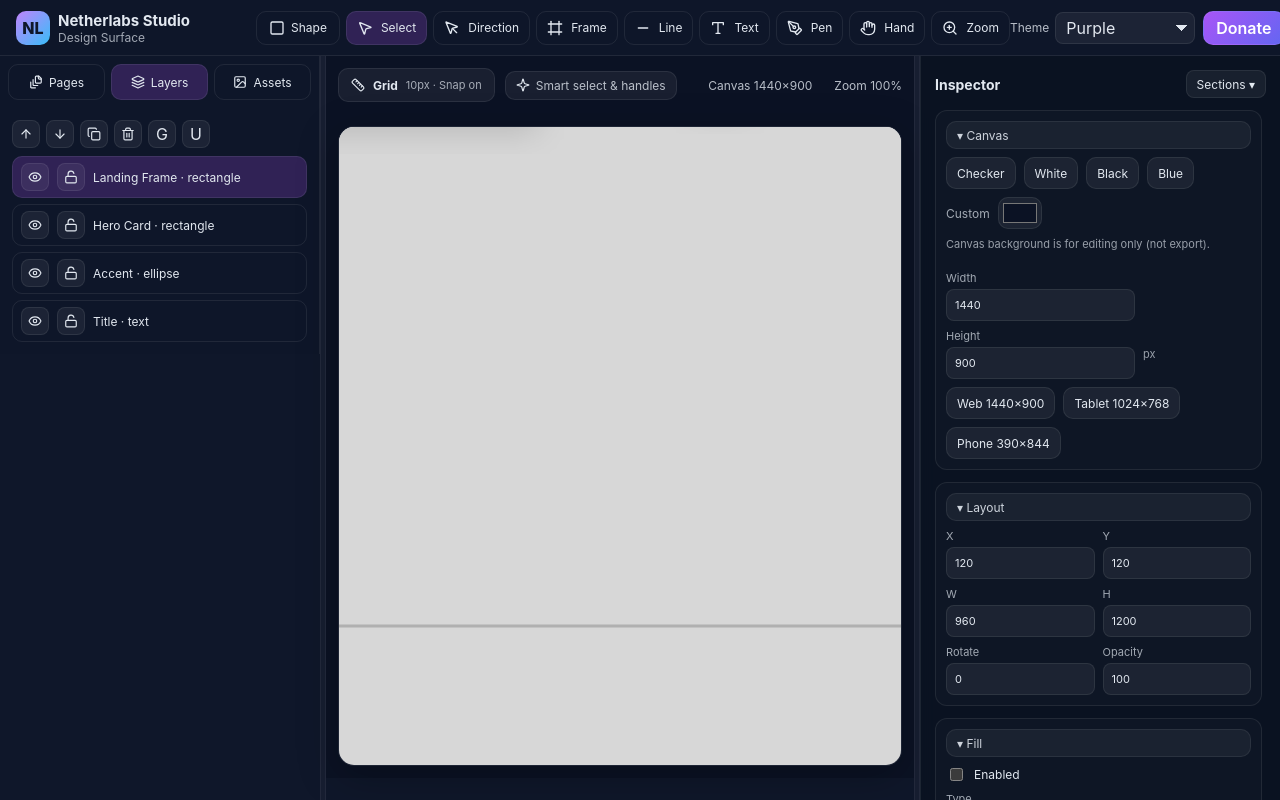
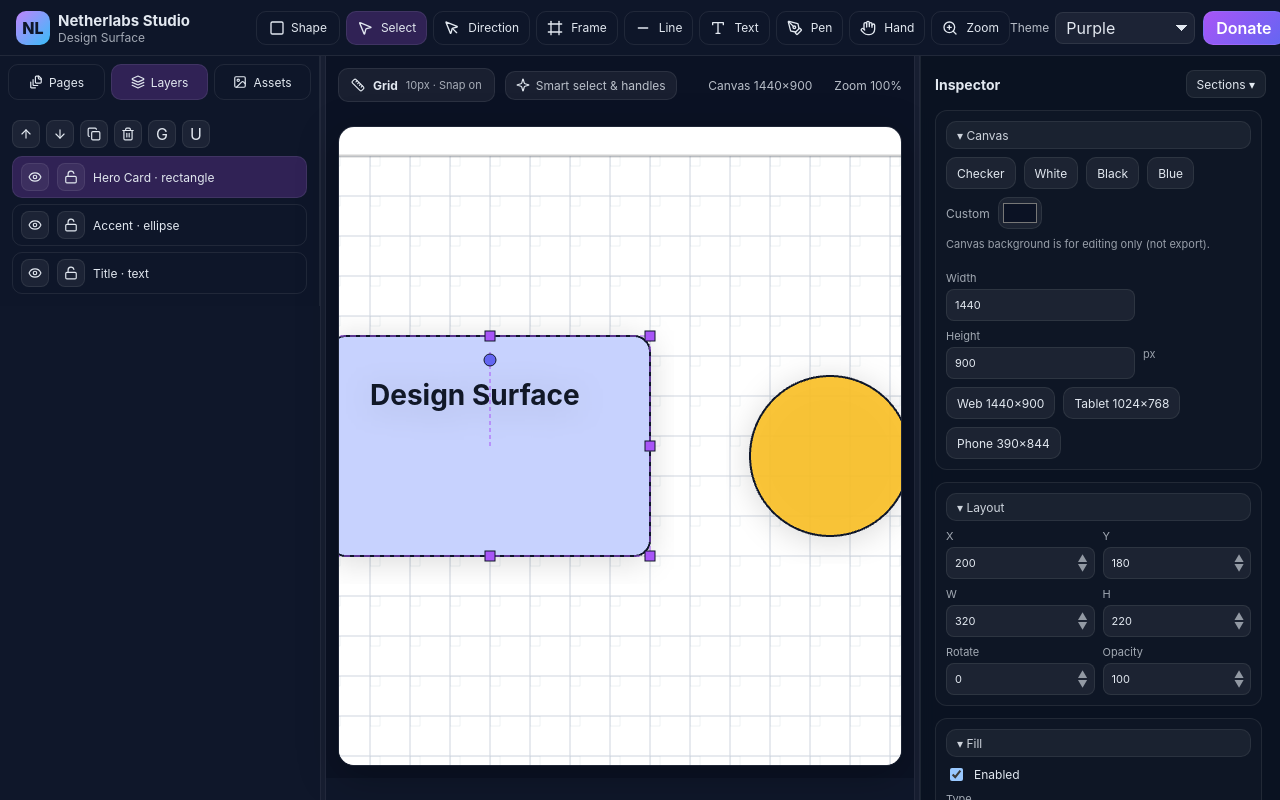
Before and after one commit to socrspy2/netherlabs-studio, a React (Vite) app: page / in a window 1280 px wide. Shown: the top 800 px of the page. Built offline with nearby package versions, Linux system fonts and the light colour scheme.

Commit message:
Added Grid, Value Slider etc
Added a nice grid, Value slider for all numeric values inside inspector. Rotation is stored in matrix and rotates around its centre anchor.

```diff
--- a/src/editor/canvas/CanvasViewport.tsx
+++ b/src/editor/canvas/CanvasViewport.tsx
@@ -31,6 +31,7 @@ export function CanvasViewport() {
   const [gridMenuOpen, setGridMenuOpen] = useState(false);
   const gridButtonRef = useRef<HTMLButtonElement | null>(null);
   const gridMenuRef = useRef<HTMLDivElement | null>(null);
+  const [alignGuides, setAlignGuides] = useState<{ v?: number; h?: number }>({});
   const [marquee, setMarquee] = useState<Marquee | null>(null);
   const [activeShape, setActiveShape] = useState<Shape | null>(null);
   const [penDraft, setPenDraft] = useState<{ points: PathShape["points"] } | null>(null);
@@ -102,8 +103,9 @@ export function CanvasViewport() {
   const selectionBounds = useMemo(() => {
     if (!selectedShapes.length) return null;
     const allCorners: { x: number; y: number }[] = [];
+    const primaryCorners = shapeWorldCorners(selectedShapes[0]);
     selectedShapes.forEach((s) => {
-      const corners = shapeWorldBounds(s);
+      const corners = shapeWorldCorners(s);
       allCorners.push(...corners);
     });
     if (!allCorners.length) return null;
@@ -113,8 +115,33 @@ export function CanvasViewport() {
     const minY = Math.min(...ys);
     const maxX = Math.max(...xs);
     const maxY = Math.max(...ys);
-    return { x: minX, y: minY, width: maxX - minX, height: maxY - minY, rotation: selectedShapes[0]?.rotation ?? 0 };
+    const rotation =
+      selectedShapes.length === 1 && primaryCorners.length >= 2
+        ? (Math.atan2(primaryCorners[1].y - primaryCorners[0].y, primaryCorners[1].x - primaryCorners[0].x) * 180) / Math.PI
+        : 0;
+    return {
+      x: minX,
+      y: minY,
+      width: maxX - minX,
+      height: maxY - minY,
+      rotation,
+      corners: selectedShapes.length === 1 ? primaryCorners : [
+        { x: minX, y: minY },
+        { x: maxX, y: minY },
+        { x: maxX, y: maxY },
+        { x: minX, y: maxY },
+      ],
+    };
   }, [selectedShapes]);
+
+  const rotatePivot = useMemo(() => {
+    if (!selectedShapes.length) return null;
+    if (selectedShapes.length === 1) {
+      return shapeWorldCenter(selectedShapes[0]);
+    }
+    if (!selectionBounds) return null;
+    return { x: selectionBounds.x + selectionBounds.width / 2, y: selectionBounds.y + selectionBounds.height / 2 };
+  }, [selectedShapes, selectionBounds]);
 
   useEffect(() => {
     if (!selectedPath) {
@@ -247,15 +274,13 @@ export function CanvasViewport() {
         y: viewCenter.y - contentCenter.y * doc.viewport.zoom,
       },
     });
-  }, [doc.canvasSize?.height, doc.canvasSize?.width, doc.layers, doc.viewport.zoom, updateViewport]);
-
+  }, [doc.canvasSize, doc.layers, doc.viewport.zoom, updateViewport]);
+
+  const didInitialCenter = useRef(false);
   useEffect(() => {
+    if (didInitialCenter.current) return;
     recenterViewport();
-  }, [recenterViewport]);
-
-  // force recenter on mount/rehydrate to avoid lost canvas
-  useEffect(() => {
-    recenterViewport();
+    didInitialCenter.current = true;
   }, [recenterViewport]);
 
   const handlePointerDown = (e: React.PointerEvent) => {
@@ -265,8 +290,9 @@ export function CanvasViewport() {
     const world = snapper.snapPoint(worldRaw, { altPressed: e.altKey });
     const hitWorld = worldRaw;
     startPoint.current = world;
-
-    const isPan = doc.tool === "hand";
+    setAlignGuides({});
+
+    const isPan = doc.tool === "hand" || e.button === 1;
     if (isPan) {
       (e.currentTarget as HTMLDivElement).setPointerCapture(e.pointerId);
       setDragMode("pan");
@@ -664,14 +690,40 @@ export function CanvasViewport() {
     }
 
     if (dragMode === "move") {
-      const totalDx = world.x - startPoint.current.x;
-      const totalDy = world.y - startPoint.current.y;
+      const totalDxRaw = world.x - startPoint.current.x;
+      const totalDyRaw = world.y - startPoint.current.y;
+      const startBounds = dragSnapshot.current.bounds;
+      let snapDx = totalDxRaw;
+      let snapDy = totalDyRaw;
+
+      // center-align helpers against canvas center
+      if (startBounds) {
+        const canvasCenter = { x: canvasSize.width / 2, y: canvasSize.height / 2 };
+        const nextCenter = {
+          x: startBounds.x + startBounds.width / 2 + snapDx,
+          y: startBounds.y + startBounds.height / 2 + snapDy,
+        };
+        const threshold = 6 / doc.viewport.zoom;
+        const vDelta = canvasCenter.x - nextCenter.x;
+        const hDelta = canvasCenter.y - nextCenter.y;
+        const nextGuides: { v?: number; h?: number } = {};
+        if (Math.abs(vDelta) <= threshold) {
+          snapDx += vDelta;
+          nextGuides.v = canvasCenter.x;
+        }
+        if (Math.abs(hDelta) <= threshold) {
+          snapDy += hDelta;
+          nextGuides.h = canvasCenter.y;
+        }
+        setAlignGuides(nextGuides);
+      }
+
       applyShapePatches(
         dragSnapshot.current.shapes.map((s) => ({
           id: s.id,
           changes: {
-            x: snapper.snapValue(s.x + totalDx, { altPressed: e.altKey }),
-            y: snapper.snapValue(s.y + totalDy, { altPressed: e.altKey }),
+            x: snapper.snapValue(s.x + snapDx, { altPressed: e.altKey }),
+            y: snapper.snapValue(s.y + snapDy, { altPressed: e.altKey }),
           },
         })),
         false
@@ -734,21 +786,20 @@ export function CanvasViewport() {
     if (dragMode === "rotate" && rotateCenter.current) {
       const center = rotateCenter.current;
       const angle = (Math.atan2(world.y - center.y, world.x - center.x) * 180) / Math.PI;
-      const delta = angle - rotateStartAngle.current;
+      let delta = normalizeAngleDelta(angle - rotateStartAngle.current);
+      if (e.shiftKey) {
+        delta = Math.round(delta / 15) * 15;
+      }
       applyShapePatches(
-        dragSnapshot.current.shapes.map((s) => {
-          const cx = s.x + s.width / 2;
-          const cy = s.y + s.height / 2;
-          const nextCenter = rotatePoint(cx, cy, center.x, center.y, delta);
-          return {
-            id: s.id,
-            changes: {
-              x: nextCenter.x - s.width / 2,
-              y: nextCenter.y - s.height / 2,
-              rotation: s.rotation + delta,
-            },
-          };
-        }),
+        dragSnapshot.current.shapes.map((s) => ({
+          id: s.id,
+          changes: (shape) => {
+            const base = dragSnapshot.current.shapes.find((b) => b.id === s.id) ?? shape ?? s;
+            if (!base) return shape ?? s;
+            const rotated = applyRotationDelta(base, center, delta);
+            return rotated;
+          },
+        })),
         false
       );
       return;
@@ -776,6 +827,7 @@ export function CanvasViewport() {
       setDragMode("none");
       return;
     }
+    setAlignGuides({});
     setDragMode("none");
     setMarquee(null);
     resizeStart.current = null;
@@ -1006,12 +1058,12 @@ export function CanvasViewport() {
               <svg width={canvasSize.width} height={canvasSize.height} style={{ overflow: "visible" }}>
                 <defs>
                 <pattern id={gridPatternId} width="40" height="40" patternUnits="userSpaceOnUse">
-                  <rect width="40" height="40" fill="none" stroke="var(--border)" strokeWidth="1" opacity={0.3} />
-                  <rect width="10" height="10" fill="none" stroke="var(--border)" strokeWidth="0.5" opacity={0.18} />
+                  <rect width="40" height="40" fill="none" stroke={grid.color} strokeWidth="1" opacity={0.45} />
+                  <rect width="10" height="10" fill="none" stroke={grid.color} strokeWidth="0.5" opacity={0.3} />
                 </pattern>
               </defs>
               <rect width={canvasSize.width} height={canvasSize.height} fill="#ffffff" />
-              <rect width={canvasSize.width} height={canvasSize.height} fill={`url(#${gridPatternId})`} />
+              {grid.visible ? <rect width={canvasSize.width} height={canvasSize.height} fill={`url(#${gridPatternId})`} /> : null}
               <rect width={canvasSize.width} height={canvasSize.height} fill="none" stroke="rgba(0,0,0,0.18)" strokeWidth={3} />
             </svg>
           </div>
@@ -1058,9 +1110,35 @@ export function CanvasViewport() {
                     strokeDasharray="6 4"
                   />
                 )}
-                {selectionBounds && (
+                {alignGuides.v !== undefined ? (
+                  <line
+                    x1={alignGuides.v}
+                    y1={0}
+                    x2={alignGuides.v}
+                    y2={canvasSize.height}
+                    stroke="var(--accent)"
+                    strokeWidth={1}
+                    strokeOpacity={0.7}
+                    strokeDasharray="4 4"
+                  />
+                ) : null}
+                {alignGuides.h !== undefined ? (
+                  <line
+                    x1={0}
+                    y1={alignGuides.h}
+                    x2={canvasSize.width}
+                    y2={alignGuides.h}
+                    stroke="var(--accent)"
+                    strokeWidth={1}
+                    strokeOpacity={0.7}
+                    strokeDasharray="4 4"
+                  />
+                ) : null}
+                {selectionBounds && rotatePivot && (
                   <SelectionOutline
                     bounds={selectionBounds}
+                    corners={selectionBounds.corners}
+                    pivot={rotatePivot}
                     onMoveStart={(e) => {
                       if (!containerRef.current) return;
                       e.preventDefault();
@@ -1094,17 +1172,14 @@ export function CanvasViewport() {
                     }}
                     onRotateStart={(e) => {
                       checkpoint();
-                      if (!containerRef.current) return;
+                      if (!containerRef.current || !rotatePivot) return;
                       e.preventDefault();
                       e.stopPropagation();
                       containerRef.current.setPointerCapture(e.pointerId);
                       const world = toWorld(e.clientX, e.clientY);
-                      rotateCenter.current = {
-                        x: selectionBounds.x + selectionBounds.width / 2,
-                        y: selectionBounds.y + selectionBounds.height / 2,
-                      };
+                      rotateCenter.current = rotatePivot;
                       rotateStartAngle.current =
-                        (Math.atan2(world.y - rotateCenter.current.y, world.x - rotateCenter.current.x) * 180) / Math.PI;
+                        (Math.atan2(world.y - rotatePivot.y, world.x - rotatePivot.x) * 180) / Math.PI;
                       dragSnapshot.current = { shapes: selectedShapes, bounds: selectionBounds };
                       setDragMode("rotate");
                     }}
@@ -1281,19 +1356,23 @@ function PreviewShapeOutline({ shape }: { shape: Shape }) {
 
 function SelectionOutline({
   bounds,
+  pivot,
+  corners,
   onMoveStart,
   onResizeStart,
   onRotateStart,
 }: {
   bounds: { x: number; y: number; width: number; height: number; rotation: number };
+  pivot: { x: number; y: number };
+  corners: { x: number; y: number }[];
   onMoveStart: (e: React.PointerEvent) => void;
   onResizeStart: (dir: string, e: React.PointerEvent) => void;
   onRotateStart: (e: React.PointerEvent) => void;
 }) {
-  const handle = (dir: string, x: number, y: number) => (
+  const handle = (dir: string, cx: number, cy: number) => (
     <rect
-      x={x}
-      y={y}
+      x={cx - 5}
+      y={cy - 5}
       width={10}
       height={10}
       fill="var(--accent)"
@@ -1307,13 +1386,24 @@ function SelectionOutline({
     />
   );
 
+  const topMid = midpoint(corners[0], corners[1]);
+  const rightMid = midpoint(corners[1], corners[2]);
+  const bottomMid = midpoint(corners[2], corners[3]);
+  const leftMid = midpoint(corners[3], corners[0]);
+  const edge = { x: corners[1].x - corners[0].x, y: corners[1].y - corners[0].y };
+  const edgeLen = Math.hypot(edge.x, edge.y) || 1;
+  const normal = { x: -edge.y / edgeLen, y: edge.x / edgeLen };
+  const rotateHandle = {
+    lineEnd: { x: topMid.x + normal.x * 16, y: topMid.y + normal.y * 16 },
+    knob: { x: topMid.x + normal.x * 24, y: topMid.y + normal.y * 24 },
+  };
+
+  const polygonPoints = corners.map((c) => `${c.x},${c.y}`).join(" ");
+
   return (
-    <g transform={`translate(${bounds.x} ${bounds.y})`}>
-      <rect
-        x={0}
-        y={0}
-        width={bounds.width}
-        height={bounds.height}
+    <g>
+      <polygon
+        points={polygonPoints}
         fill="none"
         stroke="var(--accent)"
         strokeDasharray="6 4"
@@ -1323,9 +1413,18 @@ function SelectionOutline({
           onMoveStart(e);
         }}
       />
+      <line
+        x1={pivot.x}
+        y1={pivot.y}
+        x2={rotateHandle.lineEnd.x}
+        y2={rotateHandle.lineEnd.y}
+        stroke="var(--accent)"
+        strokeWidth={1}
+        strokeDasharray="4 3"
+      />
       <circle
-        cx={bounds.width / 2}
-        cy={-24}
+        cx={rotateHandle.knob.x}
+        cy={rotateHandle.knob.y}
         r={6}
         fill="var(--accent-strong)"
         stroke="var(--bg)"
@@ -1336,14 +1435,14 @@ function SelectionOutline({
           onRotateStart(e);
         }}
       />
-      {handle("nw", -5, -5)}
-      {handle("ne", bounds.width - 5, -5)}
-      {handle("sw", -5, bounds.height - 5)}
-      {handle("se", bounds.width - 5, bounds.height - 5)}
-      {handle("n", bounds.width / 2 - 5, -5)}
-      {handle("s", bounds.width / 2 - 5, bounds.height - 5)}
-      {handle("w", -5, bounds.height / 2 - 5)}
-      {handle("e", bounds.width - 5, bounds.height / 2 - 5)}
+      {handle("nw", corners[0].x, corners[0].y)}
+      {handle("ne", corners[1].x, corners[1].y)}
+      {handle("se", corners[2].x, corners[2].y)}
+      {handle("sw", corners[3].x, corners[3].y)}
+      {handle("n", topMid.x, topMid.y)}
+      {handle("e", rightMid.x, rightMid.y)}
+      {handle("s", bottomMid.x, bottomMid.y)}
+      {handle("w", leftMid.x, leftMid.y)}
     </g>
   );
 }
@@ -1616,17 +1715,64 @@ function rotatePoint(x: number, y: number, ox: number, oy: number, deg: number)
   return { x: ox + dx * cos - dy * sin, y: oy + dx * sin + dy * cos };
 }
 
+function midpoint(a: { x: number; y: number }, b: { x: number; y: number }) {
+  return { x: (a.x + b.x) / 2, y: (a.y + b.y) / 2 };
+}
+
+function transformPoint(m: DOMMatrix, x: number, y: number) {
+  const p = new DOMPoint(x, y).matrixTransform(m);
+  return { x: p.x, y: p.y };
+}
+
+function applyRotationDelta(shape: Shape, pivot: { x: number; y: number }, delta: number): Shape {
+  const baseMatrix = deriveMatrix(shape);
+  const transform = new DOMMatrix()
+    .translate(pivot.x, pivot.y)
+    .rotate(delta)
+    .translate(-pivot.x, -pivot.y)
+    .multiply(baseMatrix);
+  const decomposed = decomposeMatrix(transform);
+  return { ...shape, ...decomposed, matrix: transform };
+}
+
+function decomposeMatrix(m: DOMMatrix) {
+  const rotation = (Math.atan2(m.b, m.a) * 180) / Math.PI;
+  const x = m.e;
+  const y = m.f;
+  return { x, y, rotation };
+}
+
+function deriveMatrix(shape: Shape) {
+  const base = shape.matrix ? new DOMMatrix(shape.matrix) : new DOMMatrix().rotate(shape.rotation ?? 0);
+  base.e = shape.x;
+  base.f = shape.y;
+  return base;
+}
+
+function normalizeAngleDelta(deg: number) {
+  let d = deg % 360;
+  if (d > 180) d -= 360;
+  if (d < -180) d += 360;
+  return d;
+}
+
 function shapeWorldBounds(s: Shape) {
-  const corners = [
-    { x: s.x, y: s.y },
-    { x: s.x + s.width, y: s.y },
-    { x: s.x + s.width, y: s.y + s.height },
-    { x: s.x, y: s.y + s.height },
+  const m = deriveMatrix(s);
+  return [
+    transformPoint(m, 0, 0),
+    transformPoint(m, s.width, 0),
+    transformPoint(m, s.width, s.height),
+    transformPoint(m, 0, s.height),
   ];
-  if (!s.rotation) return corners;
-  const cx = s.x + s.width / 2;
-  const cy = s.y + s.height / 2;
-  return corners.map((c) => rotatePoint(c.x, c.y, cx, cy, s.rotation));
+}
+
+function shapeWorldCorners(s: Shape) {
+  return shapeWorldBounds(s);
+}
+
+function shapeWorldCenter(s: Shape) {
+  const m = deriveMatrix(s);
+  return transformPoint(m, s.width / 2, s.height / 2);
 }
 
 function computeResizeBounds(
--- a/src/editor/canvas/PixiDocumentView.tsx
+++ b/src/editor/canvas/PixiDocumentView.tsx
@@ -232,9 +232,7 @@ function buildBaseDisplay(shape: Shape): PIXI.Container | null {
   }
 
   const g = new PIXI.Graphics();
-  g.x = shape.x;
-  g.y = shape.y;
-  g.rotation = degToRad(shape.rotation);
+  applyTransform(g, shape);
   g.alpha = shape.opacity;
   g.blendMode = toPixiBlendMode(shape.blendMode);
 
@@ -382,6 +380,23 @@ function applyFilters(display: PIXI.Container, shape: Shape) {
   if (blur > 0) {
     display.filters = [new PIXI.BlurFilter({ strength: blur, quality: 4, resolution: 1 }) as any];
   }
+}
+
+function applyTransform(display: PIXI.Container, shape: Shape) {
+  const m = deriveMatrix(shape);
+  const scaleX = Math.hypot(m.a, m.b) || 1;
+  const scaleY = Math.hypot(m.c, m.d) || 1;
+  const rotation = Math.atan2(m.b, m.a);
+  display.position.set(m.e, m.f);
+  display.scale.set(scaleX, scaleY);
+  (display as any).rotation = rotation;
+}
+
+function deriveMatrix(shape: Shape) {
+  const base = shape.matrix ? new DOMMatrix(shape.matrix) : new DOMMatrix().rotate(shape.rotation ?? 0);
+  base.e = shape.x;
+  base.f = shape.y;
+  return base;
 }
 
 function toPixiFill(fill: Fill) {
--- a/src/editor/inspector/InspectorPanel.tsx
+++ b/src/editor/inspector/InspectorPanel.tsx
@@ -521,6 +521,8 @@ function LabeledInput({
   const selected = doc.selection[0];
   if (!selected) return null;
 
+  const dragRef = React.useRef<{ startY: number; startValue: number; pointerId: number } | null>(null);
+
   const onChange = (val: string) => {
     const numericFields = [
       "x",
@@ -580,13 +582,41 @@ function LabeledInput({
         parsed = parsed / 100;
         targetField = "textFill.opacity";
       }
+      if (field === "rotation") {
+        return updateShapeProps(selected, (prev) => {
+          const next = applyPath(prev, targetField, parsed);
+          return { ...next, matrix: undefined };
+        });
+      }
     }
     updateShapeProps(selected, (prev) => applyPath(prev, targetField, parsed));
   };
 
+  React.useEffect(() => {
+    const onPointerMove = (e: PointerEvent) => {
+      if (!dragRef.current) return;
+      const { startY, startValue } = dragRef.current;
+      const delta = Math.round(startY - e.clientY);
+      const next = startValue + delta;
+      if (Number.isFinite(next)) {
+        onChange(String(next));
+      }
+    };
+    const onPointerUp = () => {
+      dragRef.current = null;
+    };
+    window.addEventListener("pointermove", onPointerMove);
+    window.addEventListener("pointerup", onPointerUp);
+    return () => {
+      window.removeEventListener("pointermove", onPointerMove);
+      window.removeEventListener("pointerup", onPointerUp);
+    };
+  }, [onChange]);
+
   return (
     <label style={{ display: "flex", flexDirection: "column", gap: 4, fontSize: 11 }}>
       <span style={{ opacity: 0.7 }}>{label}</span>
+      <div style={{ position: "relative" }}>
         <input
           type={type}
           value={value}
@@ -597,9 +627,41 @@ function LabeledInput({
             border: "1px solid var(--border)",
             background: "var(--control)",
             color: "var(--text)",
-          padding: "0 8px",
+            padding: "0 24px 0 8px",
+            width: "100%",
+            boxSizing: "border-box",
           }}
         />
+        {type === "number" ? (
+          <div
+            onPointerDown={(e) => {
+              if (e.button === 0) {
+                dragRef.current = { startY: e.clientY, startValue: Number(value) || 0, pointerId: e.pointerId };
+                e.preventDefault();
+              }
+            }}
+            style={{
+              position: "absolute",
+              right: 4,
+              top: 4,
+              bottom: 4,
+              width: 16,
+              borderRadius: 6,
+              display: "flex",
+              flexDirection: "column",
+              alignItems: "center",
+              justifyContent: "center",
+              cursor: "ns-resize",
+              opacity: 0.6,
+              fontSize: 10,
+              userSelect: "none",
+            }}
+          >
+            <span style={{ lineHeight: "10px" }}>▲</span>
+            <span style={{ lineHeight: "10px" }}>▼</span>
+          </div>
+        ) : null}
+      </div>
     </label>
   );
 }
--- a/src/state/editorStore.tsx
+++ b/src/state/editorStore.tsx
@@ -158,20 +158,13 @@ function initialDoc(): EditorDocument {
   text.width = 260;
   text.height = 140;
 
-  const frame = baseShape("rectangle", "Landing Frame", 120, 120);
-  frame.width = 960;
-  frame.height = 1200;
-  frame.fill = { enabled: false, kind: "solid", color: "#ffffff", opacity: 1 };
-  frame.stroke = { enabled: true, kind: "solid", color: "#1f2937", width: 1, align: "inside", dashed: false, opacity: 0.25 } as any;
-
   return {
     layers: [
-      { id: frame.id, kind: "shape", shape: frame },
       { id: rect.id, kind: "shape", shape: rect },
       { id: ellipse.id, kind: "shape", shape: ellipse },
       { id: text.id, kind: "shape", shape: text },
     ],
-    selection: [frame.id],
+    selection: [rect.id],
     tool: "select",
     viewport: { pan: { x: 120, y: 60 }, zoom: 1 },
     canvasBackground: { kind: "preset", value: "white" },
--- a/src/state/types.ts
+++ b/src/state/types.ts
@@ -127,6 +127,7 @@ export type BaseShape = {
   width: number;
   height: number;
   rotation: number;
+  matrix?: DOMMatrix;
   opacity: number;
   visible: boolean;
   locked: boolean;
```
Lines whose indentation alone changed are shown as unchanged.
